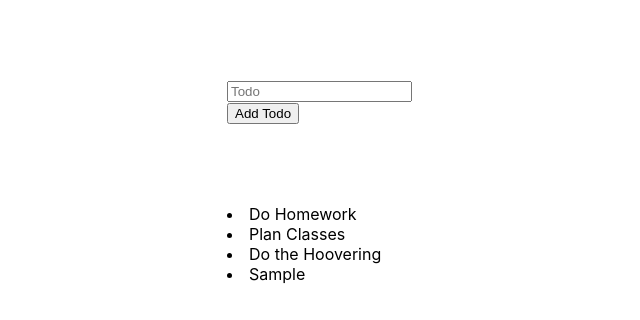
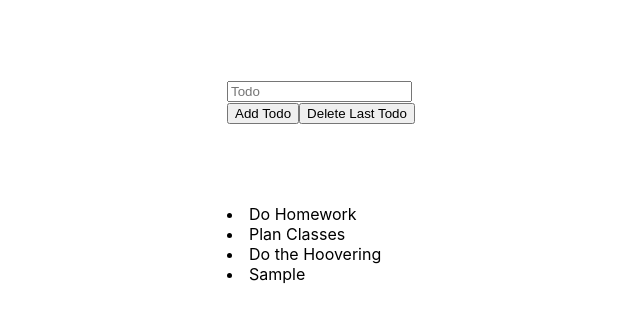
Before and after one commit to Pawson1988/ReactTodoApp, a React (Create React App) app: page / in a window 1280 px wide. Both pictures are taken after typing "Sample" into the empty fields and a click on the button "Add Todo". Shown: the top 320 px of the page, without its empty margins (285-925 px from the left). Built offline with nearby package versions, Linux system fonts and the light colour scheme.

Commit message:
added useEffect and loading component

```diff
--- a/src/components/Form.js
+++ b/src/components/Form.js
@@ -1,6 +1,6 @@
 import React from "react";
 
-const Form = ({ todoInput, inputField, handleChange}) => {
+const Form = ({ todoInput, inputField, handleChange, deleteTodo}) => {
 
     const formStyles = {
         width: "20%",
@@ -12,6 +12,7 @@ const Form = ({ todoInput, inputField, handleChange}) => {
         <form onSubmit={todoInput} style={formStyles}>
             <input value={inputField} onChange={handleChange} id="todo" name="todo" type="text" placeholder="Todo"></input>
             <button type="submit">Add Todo</button>
+            <button onClick={deleteTodo}>Delete Last Todo</button>
         </form>
     )
 }
--- a/src/components/Todos.js
+++ b/src/components/Todos.js
@@ -7,11 +7,16 @@ const Todos = ({ todos }) => {
     marginTop: "5rem",
   };
 
+
   return (
     <div style={todoStyles}>
       {todos &&
         todos.map((todo) => {
-          return <li>{todo}</li>;
+          return (
+            <div>
+              <li>{todo}</li>
+            </div>
+          );
         })}
     </div>
   );
--- a/src/containers/App.js
+++ b/src/containers/App.js
@@ -1,16 +1,21 @@
-import React, { useState } from "react";
+import React, { useEffect, useState } from "react";
 import Form from "../components/Form";
 import Todos from "../components/Todos";
 import "./App.css";
 
 function App() {
-  const initialTodos = ["Do Homework", "Plan Classes", "Do the Hoovering"];
 
-  const [todos, setTodos] = useState(initialTodos);
+
+  const [todos, setTodos] = useState([]);
   const [inputField, setInputField] = useState();
 
-  function handleChange(e){
-    setInputField(e.target.value)
+  useEffect(() => {
+    const initialTodos = ["Do Homework", "Plan Classes", "Do the Hoovering"];
+    setTodos(initialTodos);
+  }, [])
+
+  function handleChange(e) {
+    setInputField(e.target.value);
   }
 
   function todoInput(e) {
@@ -19,13 +24,24 @@ function App() {
     e.preventDefault();
   }
 
-  console.log(todos);
-  return (
-    <div>
-      <Form todoInput={todoInput} inputField={inputField} handleChange={handleChange}/>
-      <Todos todos={todos} />
-    </div>
-  );
+  if (todos.length === 0) {
+    return (
+      <div>
+        <h1>Loading.......</h1>
+      </div>
+    );
+  } else {
+    return (
+      <div>
+        <Form
+          todoInput={todoInput}
+          inputField={inputField}
+          handleChange={handleChange}
+        />
+        <Todos todos={todos} />
+      </div>
+    );
+  }
 }
 
 export default App;
```
